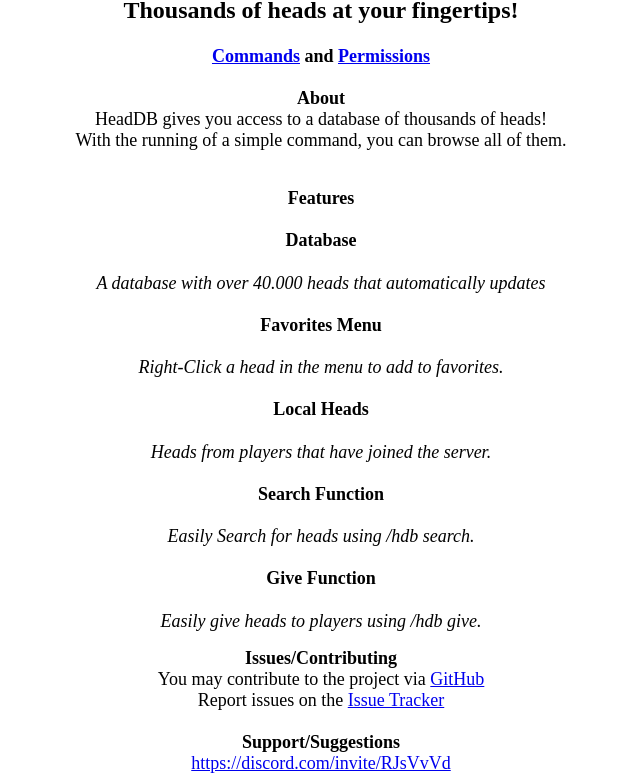
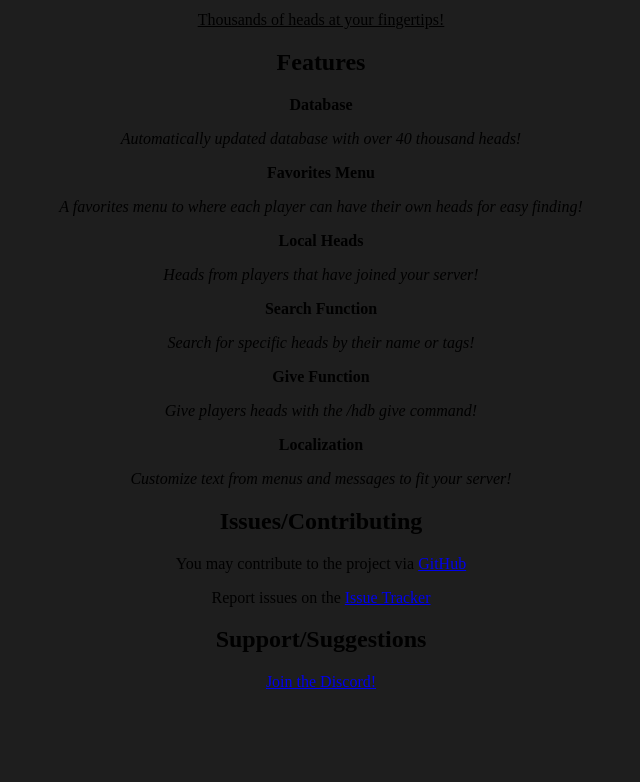
Before and after one commit to TheSilentPro/HeadWiki, a plain HTML site: page public/index.html in a window 1280 px wide. Shown: the part 69-851 px from the top of the page, without its empty margins (319-959 px from the left). After the commit the page ends 800 px from the top, so only its background shows below. Drawn offline with Linux system fonts and the light colour scheme.

Commit message:
reformating

```diff
--- a/public/index.html
+++ b/public/index.html
@@ -1,35 +1,46 @@
-<h1 style="text-align: center;"><strong><span style="color: #800000;">HeadDB</span></strong></h1>
-<h2 style="text-align: center;" data-redactor="1">Thousands of heads at your fingertips!</h2>
+<!DOCTYPE html>
+<html lang="en">
+<head>
+    <meta charset="UTF-8">
+    <meta name="viewport" content="width=device-width, initial-scale=1.0">
+    <link rel="stylesheet" href="style.css">
+    <title>HeadDB Wiki</title>
+</head>
 
-<div style="text-align: center;">
-    <h4 style="text-align: center;">
-        <strong>
-            <span style="font-size: large;" data-redactor="1">
-                <a href="commands.html">Commands</a> and <a href="permissions.html">Permissions</a>
-            </span>
-        </strong>
-    </h4>
-</div>
+<body>
+    <h1>HeadDB</h1>
+    <p id="desc">Thousands of heads at your fingertips!</p>
 
-<div style="text-align: center;" data-redactor="1"><span style="font-size: large;" data-redactor="1"><strong>About</strong></span></div>
-<div style="text-align: center;" data-redactor="1"><span style="font-size: large;" data-redactor="1">HeadDB gives you access to a database of thousands of heads!</span></div>
-<div style="text-align: center;" data-redactor="1"><span style="font-size: large;" data-redactor="1">With the running of a simple command, you can browse all of them.</span></div>
-<div style="text-align: center;" data-redactor="1"><span style="font-size: large;" data-redactor="1">&nbsp;</span></div>
-<p style="text-align: center;"><span style="font-size: large;" data-redactor="1"><strong>Features</strong></span></p>
-<h4 style="text-align: center;"><strong><span style="font-size: large;" data-redactor="1">Database </span></strong></h4>
-<p style="text-align: center;"><em><span style="font-size: large;" data-redactor="1">A database with over 40.000 heads that automatically updates</span></em></p>
-<h4 style="text-align: center;"><span style="font-size: large;" data-redactor="1"><strong>Favorites Menu</strong> </span></h4>
-<p style="text-align: center;"><em><span style="font-size: large;" data-redactor="1">Right-Click a head in the menu to add to favorites.</span></em></p>
-<h4 style="text-align: center;"><span style="font-size: large;" data-redactor="1"><strong>Local Heads</strong> </span></h4>
-<p style="text-align: center;"><em><span style="font-size: large;" data-redactor="1">Heads from players that have joined the server.</span></em></p>
-<h4 style="text-align: center;"><span style="font-size: large;" data-redactor="1"><strong>Search Function</strong> </span></h4>
-<p style="text-align: center;"><em><span style="font-size: large;" data-redactor="1">Easily Search for heads using /hdb search.</span></em></p>
-<h4 style="text-align: center;"><strong><span style="font-size: large;" data-redactor="1">Give Function </span></strong></h4>
-<p style="text-align: center;"><em><span style="font-size: large;" data-redactor="1">Easily give heads to players using /hdb give.</span></em></p>
+    <div class="features">
+        <h2>Features</h2>
+        <p class="feature">Database</p>
+        <p class="fdesc">Automatically updated database with over 40 thousand heads!</p>
 
-<div style="text-align: center;" data-redactor="1"><span style="font-size: large;" data-redactor="1"><strong>Issues/Contributing</strong></span></div>
-<div style="text-align: center;" data-redactor="1"><span style="font-size: large;" data-redactor="1">You may contribute to the project via&nbsp;<a class="externalLink ProxyLink" href="https://github.com/TheSilentPro/HeadDB" target="_blank" rel="nofollow noopener" data-proxy-href="https://github.com/TheSilentPro/HeadDB">GitHub</a></span></div>
-<div style="text-align: center;" data-redactor="1"><span style="font-size: large;" data-redactor="1">Report issues on the&nbsp;<a class="externalLink ProxyLink" href="https://github.com/TheSilentPro/HeadDB/issues" target="_blank" rel="nofollow noopener" data-proxy-href="https://github.com/TheSilentPro/HeadDB/issues">Issue Tracker</a></span></div>
-<div style="text-align: center;" data-redactor="1"><span style="font-size: large;" data-redactor="1">&nbsp;</span></div>
-<div style="text-align: center;" data-redactor="1"><span style="font-size: large;" data-redactor="1"><strong>Support/Suggestions</strong></span></div>
-<div style="text-align: center;" data-redactor="1"><span style="font-size: large;" data-redactor="1"><a class="externalLink ProxyLink" href="https://discord.com/invite/RJsVvVd" target="_blank" rel="nofollow noopener" data-proxy-href="https://discord.com/invite/RJsVvVd">https://discord.com/invite/RJsVvVd</a></span></div>
+        <p class="feature">Favorites Menu</p>
+        <p class="fdesc">A favorites menu to where each player can have their own heads for easy finding!</p>
+
+        <p class="feature">Local Heads</p>
+        <p class="fdesc">Heads from players that have joined your server!</p>
+
+        <p class="feature">Search Function</p>
+        <p class="fdesc">Search for specific heads by their name or tags!</p>
+
+        <p class="feature">Give Function</p>
+        <p class="fdesc">Give players heads with the /hdb give command!</p>
+
+        <p class="feature">Localization</p>
+        <p class="fdesc">Customize text from menus and messages to fit your server!</p>
+    </div>
+
+    <div class="issues">
+        <h2>Issues/Contributing</h2>
+        <p>You may contribute to the project via <a href="https://github.com/TheSilentPro/HeadDB">GitHub</a></p>
+        <p>Report issues on the <a href="https://github.com/TheSilentPro/HeadDB/issues">Issue Tracker</a></p>
+    </div>
+
+    <div class="support">
+        <h2>Support/Suggestions</h2>
+        <p><a href="https://discord.com/invite/RJsVvVd">Join the Discord!</a></p>
+    </div>
+</body>
+</html>
--- /dev/null
+++ b/public/style.css
@@ -0,0 +1,22 @@
+body {
+    text-align: center;
+    background-color: rgba(30,30,30,255);
+}
+
+h1 {
+    color: red;
+    text-decoration: solid;
+}
+
+#desc {
+    text-decoration: underline;
+}
+
+.feature {
+    font-weight: bold;
+    text-decoration: solid;
+}
+
+.fdesc {
+    font-style: italic;
+}
```
